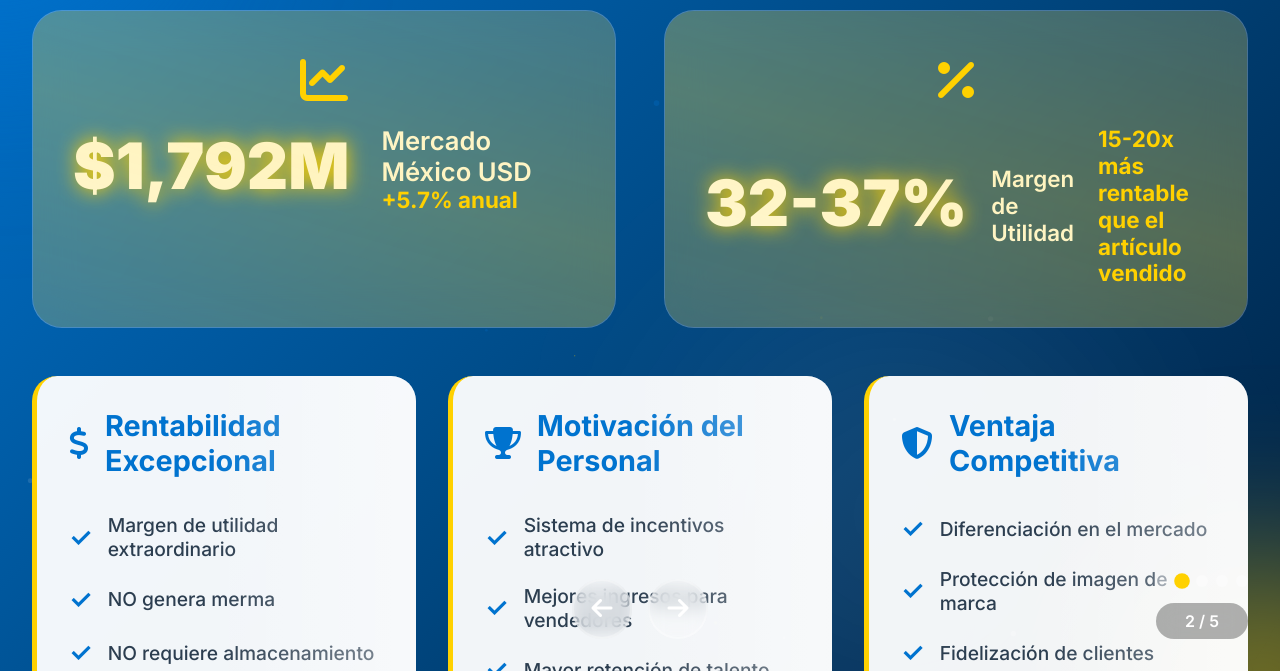
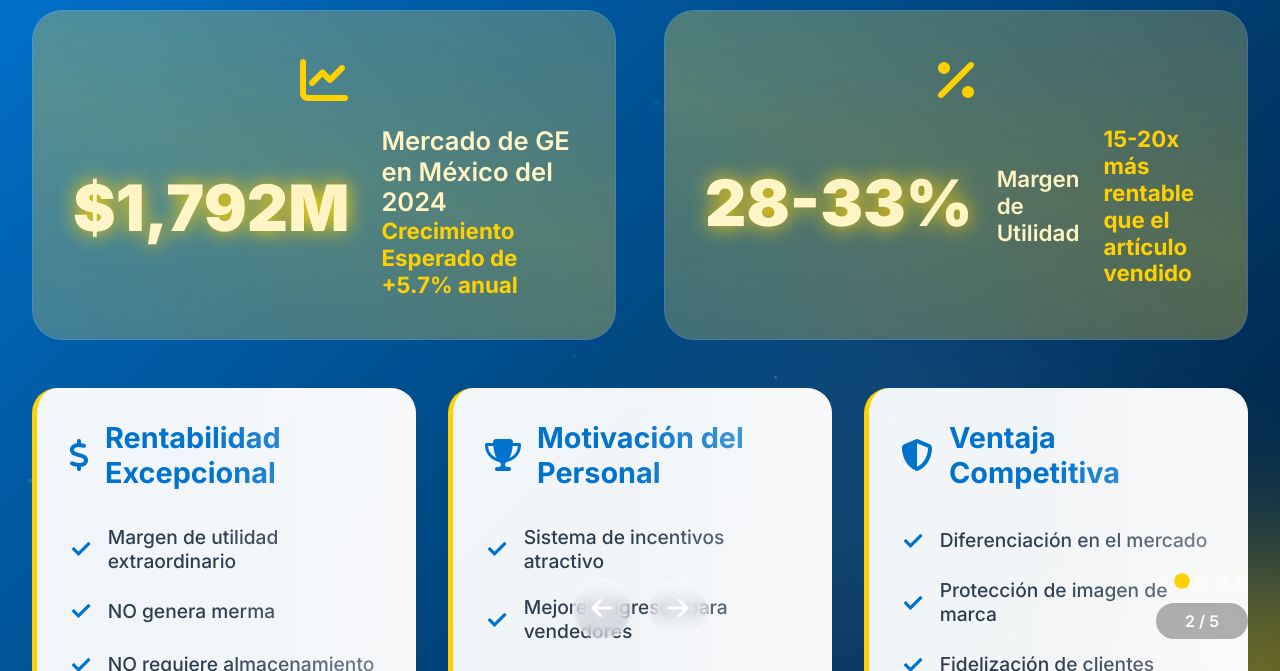
Before and after one commit to ReyMon63/WM_2025, a plain HTML site: page index.html in a window 1280 px wide. Both pictures are taken after a click on the button "Descubrir el Tesoro". Shown: the part 129-800 px from the top of the page. Drawn offline with nearby package versions, Linux system fonts and the light colour scheme.

Commit message:
Add files via upload

```diff
--- a/index.html
+++ b/index.html
@@ -88,8 +88,8 @@
                             <div class="numero-y-columna">
                                 <div class="stat-number animated-counter" data-target="2206">$0M</div>
                                 <div class="columna-texto">
-                                    <div class="texto-blanco">Mercado México USD</div>
-                                    <div class="texto-amarillo">+5.7% anual</div>
+                                    <div class="texto-blanco">Mercado de GE en México del 2024</div>
+                                    <div class="texto-amarillo">Crecimiento Esperado de +5.7% anual</div>
                                 </div>
                             </div>
                         </div>
@@ -103,7 +103,7 @@
                         <div class="stat-content margen-layout">
                             <div class="tres-columnas">
                                 <div class="columna-numero">
-                                    <div class="stat-number animated-counter-percent" data-target="45">0%</div>
+                                    <div class="stat-number animated-counter-percent" data-target="35">0%</div>
                                 </div>
                                 <div class="columna-blanco">
                                     <div class="texto-blanco-linea1">Margen de</div>
@@ -237,7 +237,7 @@
                                 </div>
                                 <div class="feature-content">
                                     <h4>Plan de Protección Completo</h4>
-                                    <p>Repuestos originales y mano de obra incluidos</p>
+                                    <p>Reparaciones Ilimitadas o Reemplazo de Articulo</p>
                                 </div>
                                 <div class="border-animation"></div>
                             </div>
```
